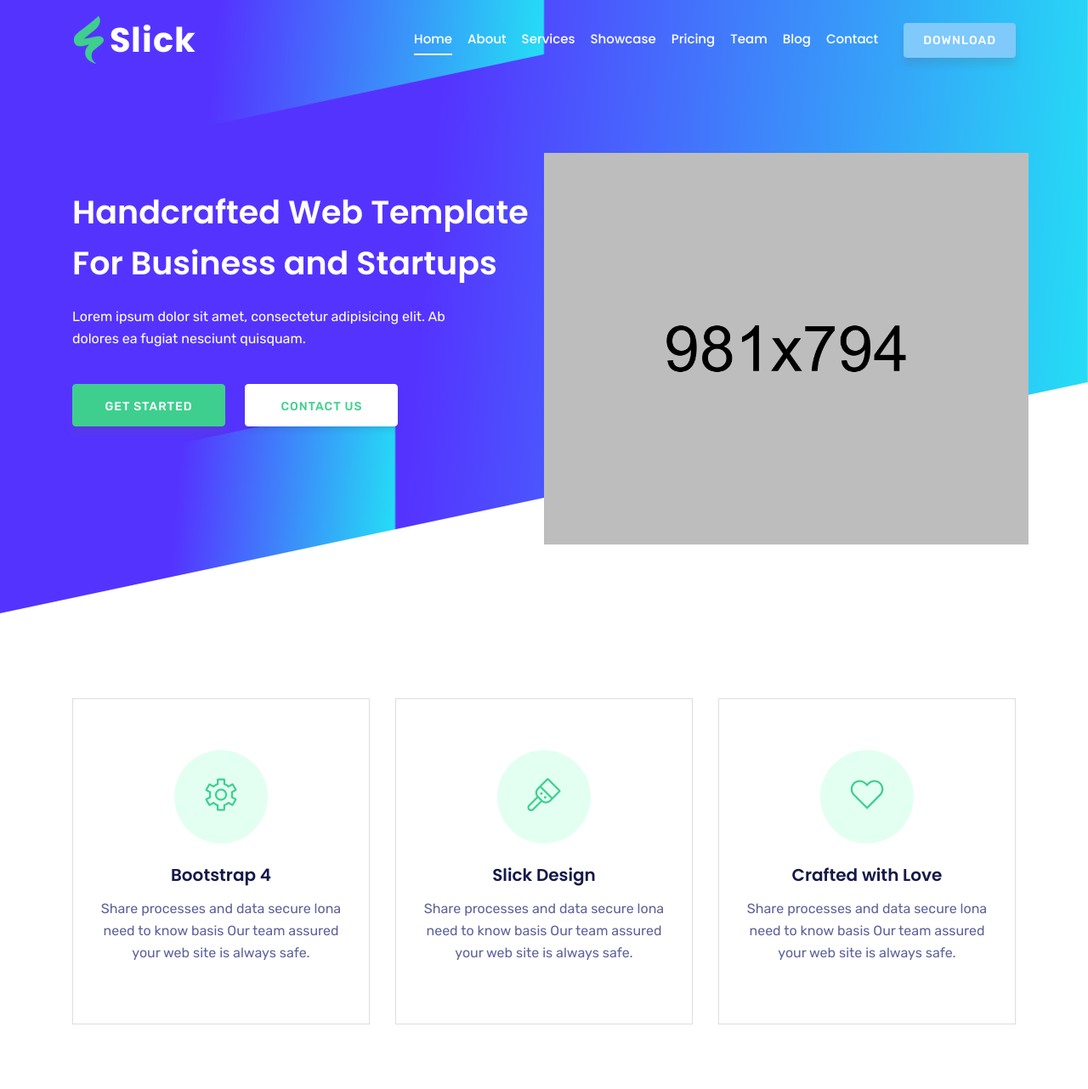
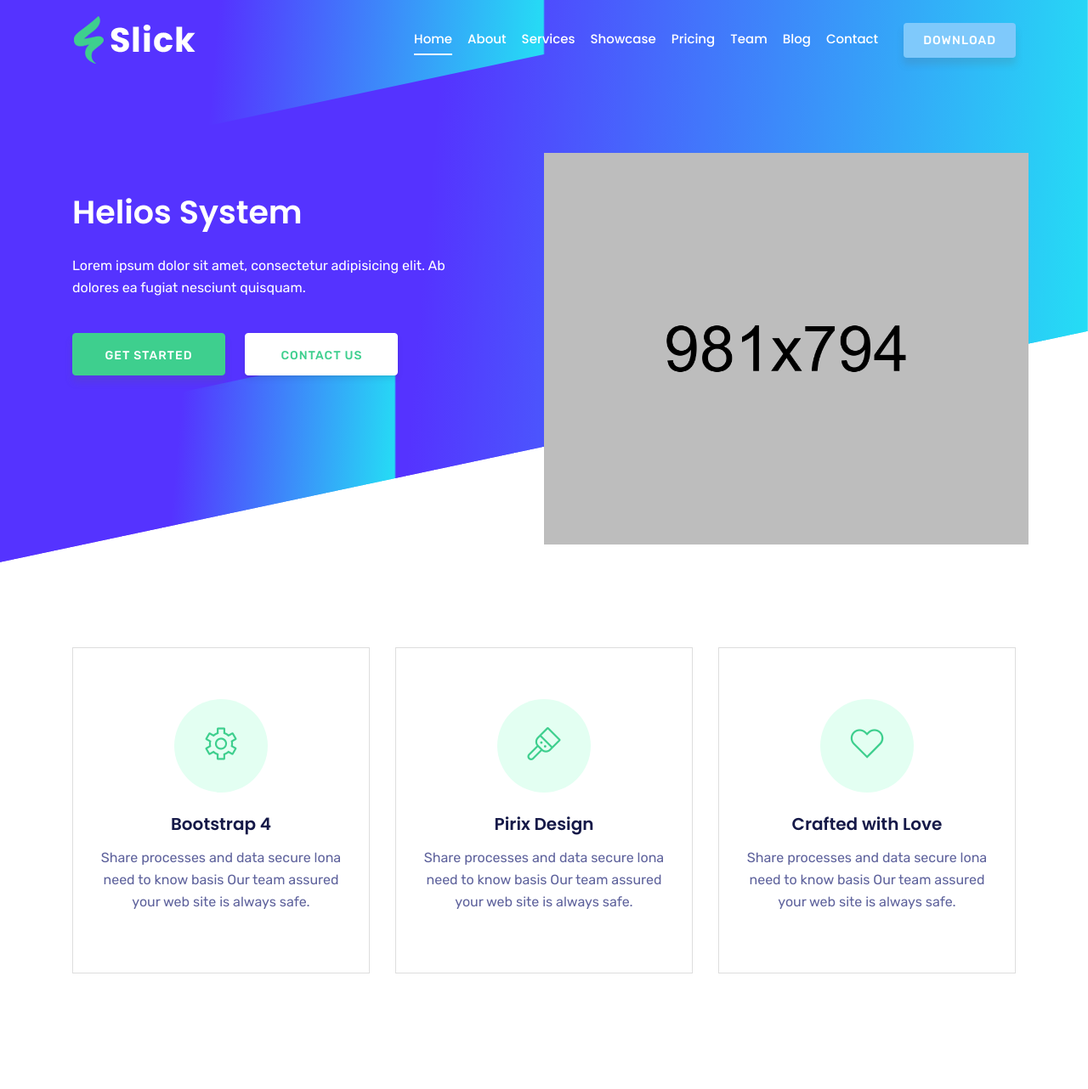
Before and after one commit to PXMYH/helios, a Flask app: page / in a window 1280 px wide. Shown: the top 1282 px of the page at 85% size. Run offline with Flask 2, Linux system fonts and the light colour scheme; some libraries are stand-ins or nearby versions; some web fonts are replaced.

Commit message:
add for pirix

```diff
--- a/templates/index.html
+++ b/templates/index.html
@@ -16,7 +16,7 @@
       content="width=device-width, initial-scale=1, maximum-scale=1"
     />
     <meta name="author" content="Grayrids" />
-    <title>Slick - Bootstrap 4 Template</title>
+    <title>Pirix - Bootstrap 4 Template</title>
     <!--====== Favicon Icon ======-->
     <link
       rel="shortcut icon"
@@ -125,7 +125,7 @@
           <div class="col-lg-6 col-md-12 col-xs-12">
             <div class="contents">
               <h2 class="head-title">
-                Handcrafted Web Template <br />For Business and Startups
+                Helios System
               </h2>
               <p>
                 Lorem ipsum dolor sit amet, consectetur adipisicing elit. Ab
@@ -176,7 +176,7 @@
               <div class="icon">
                 <i class="lni-brush"></i>
               </div>
-              <h4>Slick Design</h4>
+              <h4>Pirix Design</h4>
               <p>
                 Share processes and data secure lona need to know basis Our team
                 assured your web site is always safe.
@@ -1397,7 +1397,7 @@
               <div class="blog-item-text">
                 <h3>
                   <a href="single-post.html"
-                    >How Slick Will Transform <br />Your Business</a
+                    >How Pirix Will Transform <br />Your Business</a
                   >
                 </h3>
                 <p>
@@ -1672,7 +1672,7 @@
                   <li><a href="#">- Enterprise</a></li>
                   <li><a href="#">- Price</a></li>
                   <li><a href="#">- Scurity</a></li>
-                  <li><a href="#">- Why SLICK?</a></li>
+                  <li><a href="#">- Why Pirix?</a></li>
                 </ul>
               </div>
             </div>
```
